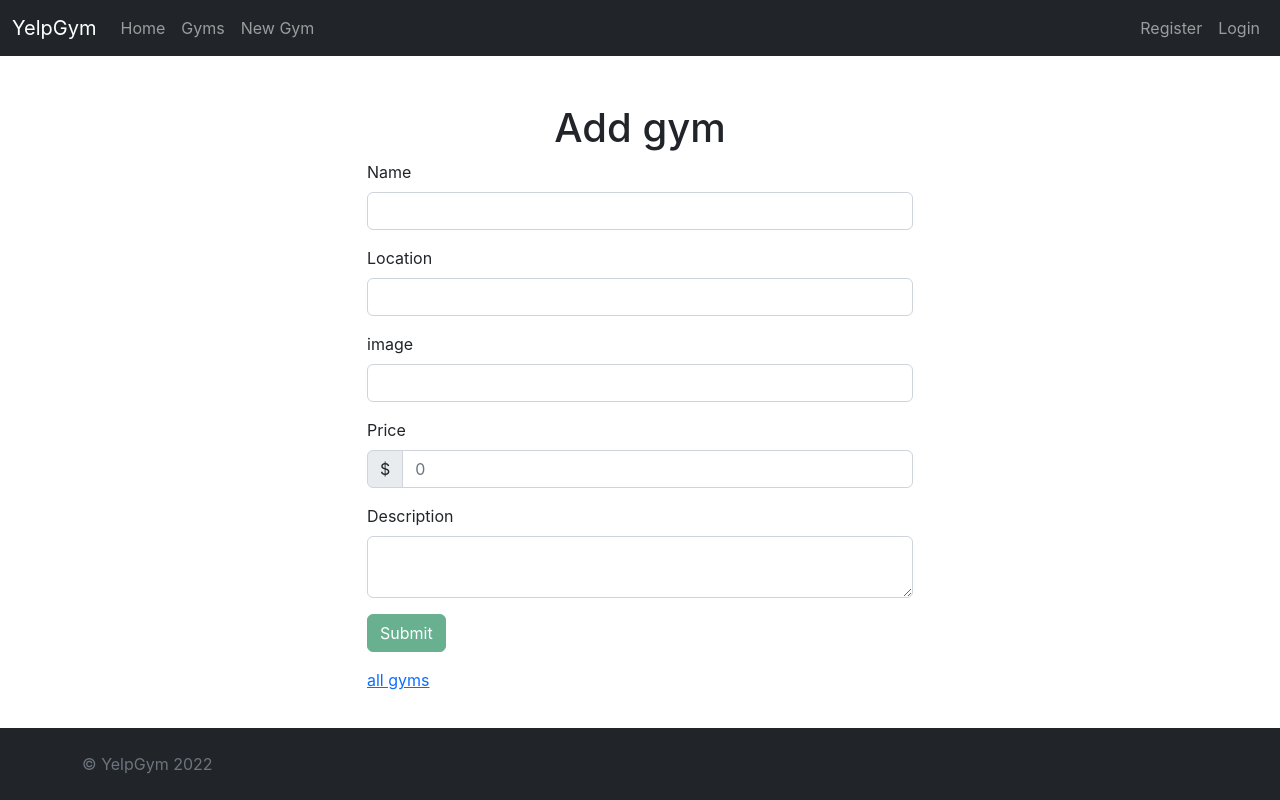
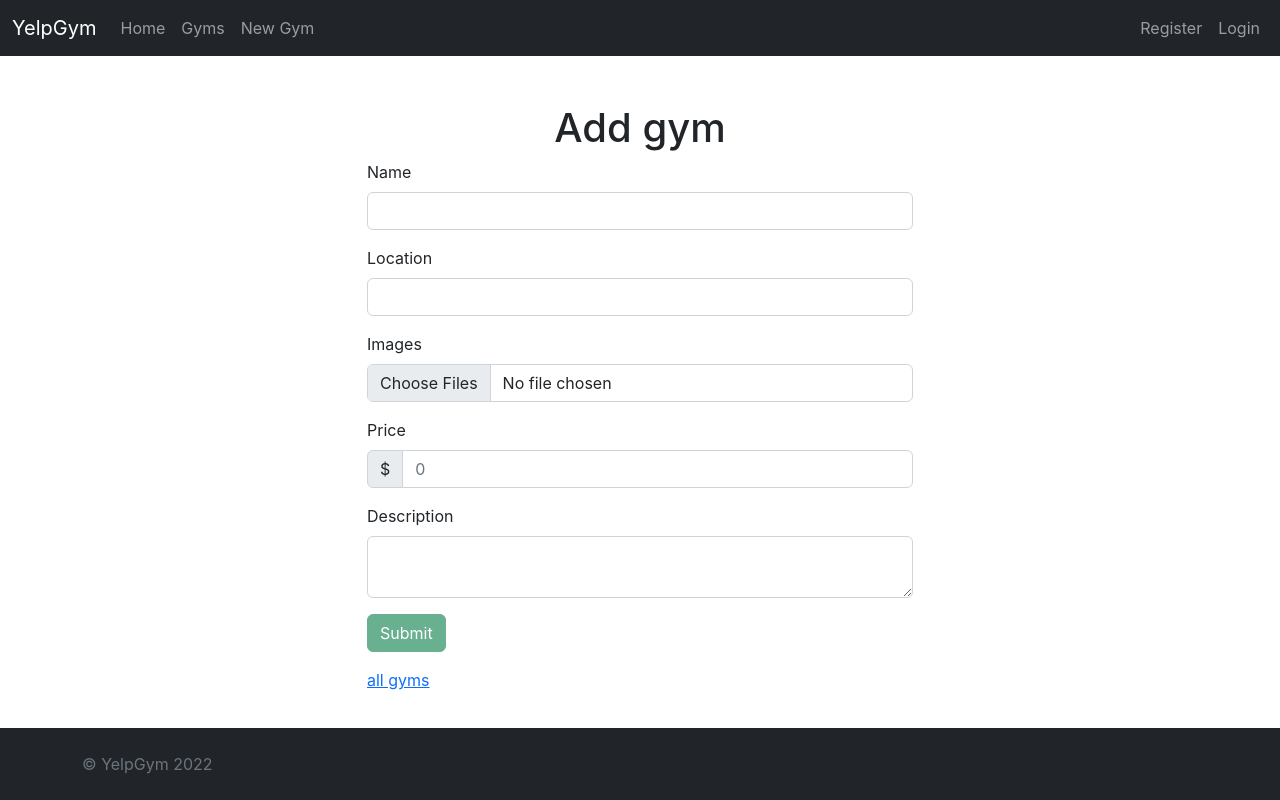
Before and after one commit to SimonJankowski/front-yelpgym, a React (Create React App) app: page /new in a window 1280 px wide. Built offline with nearby package versions, Linux system fonts and the light colour scheme; no server answers.

Commit message:
adding Cloudinary

```diff
--- a/src/screens/Edit.jsx
+++ b/src/screens/Edit.jsx
@@ -5,6 +5,8 @@ import { Form, Field } from "react-final-form";
 import axios from "axios";
 import * as Validators from "../helpers/validators";
 import ValidationDiv from "../Components/ValidationDiv";
+const cloudName = process.env.REACT_APP_CLOUD_NAME;
+const uploadPreset = process.env.REACT_APP_UPLOAD_PRESET;
 
 const Edit = ({ user, checkInProgress }) => {
   const [gymR, setGymR] = useState(undefined);
@@ -19,8 +21,6 @@ const Edit = ({ user, checkInProgress }) => {
 
   useEffect(() => {
     if (!checkInProgress && user && gymR && user?._id !== gymR?.author._id) {
-      console.log(user);
-      console.log(gymR);
       navigate(`/gym/${gymid}`, {
         state: {
           bikini: {
@@ -32,8 +32,28 @@ const Edit = ({ user, checkInProgress }) => {
     }
   }, [user]);
 
+  const getTNUrl = (string) => {
+    return string.replace("/upload", "/upload/w_200");
+  };
+
   const onFormSubmit = async (values) => {
-    const payload = { gym: { ...values.gym } };
+    console.log(cloudName);
+    console.log(cloudName);
+    const formData = new FormData();
+    const images = [];
+    console.log(values);
+    for (let i = 0; i < values.files?.length; i++) {
+      let file = values.files[i];
+      formData.append("file", file);
+      formData.append("cloud_name", cloudName);
+      formData.append("upload_preset", uploadPreset);
+      await axios.post("https://api.cloudinary.com/v1_1/dj4wwgoki/auto/upload", formData, { withCredentials: false }).then((res) => {
+        console.log(res.data);
+        images.push({ url: res.data.url, filename: res.data.public_id });
+      });
+    }
+    console.log(images);
+    const payload = { gym: { ...values.gym, images: [...images] }, deletedImages: values.deletedImages || [] };
     await axios
       .post(`/gyms/${gymid}/update`, payload)
       .then((res) => {
@@ -55,6 +75,27 @@ const Edit = ({ user, checkInProgress }) => {
       });
   };
 
+  const FileField = ({ name, ...props }) => (
+    <Field name={name}>
+      {({ input: { value, onChange, ...input } }) => (
+        <div className="mb-3">
+          <label htmlFor="images" className="form-label">
+            Images
+          </label>
+          <input
+            {...input}
+            type="file"
+            onChange={({ target }) => onChange(target.files)} // instead of the default target.value
+            multiple
+            id="images"
+            {...props}
+            className="form-control"
+          />
+        </div>
+      )}
+    </Field>
+  );
+
   return (
     <>
       <div className="row">
@@ -64,7 +105,7 @@ const Edit = ({ user, checkInProgress }) => {
             onSubmit={onFormSubmit}
             initialValues={{ gym: { ...gymR, _id: undefined, reviews: undefined, __v: undefined } }}
             render={({ handleSubmit, invalid, pristine }) => (
-              <form onSubmit={handleSubmit}>
+              <form onSubmit={handleSubmit} encType="multipart/form-data">
                 <Field name="gym[title]" validate={Validators.required}>
                   {({ input, meta }) => (
                     <div className="mb-3">
@@ -99,23 +140,7 @@ const Edit = ({ user, checkInProgress }) => {
                     </div>
                   )}
                 </Field>
-                <Field name="gym[image]" validate={Validators.required}>
-                  {({ input, meta }) => (
-                    <div className="mb-3">
-                      <label className="form-label" htmlFor="image">
-                        image
-                      </label>
-                      <input
-                        {...input}
-                        className={`form-control ${meta.touched ? (meta.error ? "is-invalid" : "is-valid") : ""}`}
-                        type="text"
-                        id="image"
-                        name="image"
-                      />
-                      <ValidationDiv meta={meta} />
-                    </div>
-                  )}
-                </Field>
+
                 <Field name="gym[price]" validate={Validators.required}>
                   {({ input, meta }) => (
                     <div className="mb-3">
@@ -156,6 +181,15 @@ const Edit = ({ user, checkInProgress }) => {
                     </div>
                   )}
                 </Field>
+                <FileField name="files" />
+
+                {gymR?.images?.map((img, idx) => (
+                  <>
+                    <img className="img-thumbnail" src={getTNUrl(img.url)} key={img.url} alt="gym" />
+                    <Field name="[deletedImages]" component="input" type="checkbox" value={img.filename} />
+                  </>
+                ))}
+
                 <div className="mb-3">
                   <button disabled={invalid || pristine} type="submit" className="btn btn-success">
                     Submit
--- a/src/screens/Gyms.jsx
+++ b/src/screens/Gyms.jsx
@@ -41,7 +41,7 @@ const Gyms = () => {
             <div className="card mb-3" key={idx}>
               <div className="row">
                 <div className="col-md-4">
-                  <img src={gym.image} alt="" className="img-fluid" />
+                  <img src={gym.images[0].url} alt="" className="img-fluid" />
                 </div>
                 <div className="col-md-8">
                   <div className="card-body">
--- a/src/screens/New.jsx
+++ b/src/screens/New.jsx
@@ -7,6 +7,8 @@ import { bikini } from "../helpers/bikini";
 import axios from "axios";
 import * as Validators from "../helpers/validators";
 import ValidationDiv from "../Components/ValidationDiv";
+import { FileField } from "../Components/FileField";
+const cloudName = process.env.REACT_APP_CLOUD_NAME;
 
 const New = () => {
   const navigate = useNavigate();
@@ -19,7 +21,20 @@ const New = () => {
   }, []);
 
   const onFormSubmit = async (values) => {
-    const payload = { gym: { ...values.gym } };
+    const formData = new FormData();
+    const images = [];
+    for (let i = 0; i < values.files.length; i++) {
+      let file = values.files[i];
+      formData.append("file", file);
+      formData.append("cloud_name", cloudName);
+      formData.append("upload_preset", "nccdxvpu");
+      await axios.post("https://api.cloudinary.com/v1_1/dj4wwgoki/auto/upload", formData, { withCredentials: false }).then((res) => {
+        console.log(res.data);
+        images.push({ url: res.data.url, filename: res.data.public_id });
+      });
+    }
+    console.log(images);
+    const payload = { gym: { ...values.gym, images: images } };
     await axios
       .post("/gyms/new", payload)
       .then((res) => {
@@ -42,12 +57,33 @@ const New = () => {
       });
   };
 
+  const FileField = ({ name, ...props }) => (
+    <Field name={name}>
+      {({ input: { value, onChange, ...input } }) => (
+        <div className="mb-3">
+          <label htmlFor="images" className="form-label">
+            Images
+          </label>
+          <input
+            {...input}
+            type="file"
+            onChange={({ target }) => onChange(target.files)} // instead of the default target.value
+            multiple
+            id="images"
+            {...props}
+            className="form-control"
+          />
+        </div>
+      )}
+    </Field>
+  );
+
   const NewGymForm = () => {
     return (
       <Form
         onSubmit={onFormSubmit}
         render={({ handleSubmit, invalid }) => (
-          <form onSubmit={handleSubmit}>
+          <form onSubmit={handleSubmit} encType="multipart/form-data">
             <Field name="gym[title]" validate={Validators.required}>
               {({ input, meta }) => (
                 <div className="mb-3">
@@ -82,23 +118,7 @@ const New = () => {
                 </div>
               )}
             </Field>
-            <Field name="gym[image]" validate={Validators.required}>
-              {({ input, meta }) => (
-                <div className="mb-3">
-                  <label className="form-label" htmlFor="image">
-                    image
-                  </label>
-                  <input
-                    {...input}
-                    className={`form-control ${meta.touched ? (meta.error ? "is-invalid" : "is-valid") : ""}`}
-                    type="text"
-                    id="image"
-                    name="image"
-                  />
-                  <ValidationDiv meta={meta} />
-                </div>
-              )}
-            </Field>
+            <FileField name="files" />
             <Field
               name="gym[price]"
               validate={Validators.composeValidators(Validators.required, Validators.mustBeNumber, Validators.minValue(0))}
--- a/src/screens/Show.jsx
+++ b/src/screens/Show.jsx
@@ -88,8 +88,8 @@ const Show = ({ user }) => {
           <form onSubmit={handleSubmit} className="mb-3">
             <Field name="review[rating]" className="mb-3" validate={Validators.required}>
               {({ input, meta }) => (
-                <fieldset class="starability-basic">
-                  <input type="radio" id="no-rate" class="input-no-rate" name="review[rating]" defaultChecked aria-label="No review." />
+                <fieldset className="starability-basic">
+                  <input type="radio" id="no-rate" className="input-no-rate" name="review[rating]" defaultChecked aria-label="No review." />
                   <input {...input} type="radio" id="first-rate1" name="review[rating]" value="1" />
                   <label htmlFor="first-rate1" title="Terrible">
                     1 star
@@ -140,7 +140,7 @@ const Show = ({ user }) => {
         <div className="mb-3 card" key={review._id}>
           <div className="card-body">
             {review.author?.username ? <h6 className="card-title mb-2 text-muted">{review.author?.username} </h6> : null}
-            <p class="starability-result" data-rating={review.rating}>
+            <p className="starability-result" data-rating={review.rating}>
               Rated: {review.rating} stars
             </p>
             <p className="card-text">Review: {review.body}</p>
@@ -173,8 +173,31 @@ const Show = ({ user }) => {
         <>
           <div className="row">
             <div className="col-6">
+              <div id="gymcarousel" className="carousel slide" data-bs-ride="carousel">
+                <div className="carousel-inner">
+                  {gym.images.map((img, idx) => (
+                    <div key={idx} className={"carousel-item" + (idx === 0 ? " active" : "")}>
+                      <img src={img.url} className="d-block w-100" alt="" />
+                    </div>
+                  ))}
+                </div>
+                {gym.images.length > 1 ? (
+                  <>
+                    <button className="carousel-control-prev" type="button" data-bs-target="#gymcarousel" data-bs-slide="prev">
+                      <span className="carousel-control-prev-icon" aria-hidden="true"></span>
+                      <span className="visually-hidden">Previous</span>
+                    </button>
+                    <button className="carousel-control-next" type="button" data-bs-target="#gymcarousel" data-bs-slide="next">
+                      <span className="carousel-control-next-icon" aria-hidden="true"></span>
+                      <span className="visually-hidden">Next</span>
+                    </button>
+                  </>
+                ) : null}
+              </div>
+
               <div className="card mb-3">
-                <img src={gym.image} className="card-img-top" alt="..." />
+                {console.log(gym)}
+
                 <div className="card-body">
                   <h5 className="card-title">{gym.title}</h5>
                   <p className="card-text">{gym.description}</p>
```
Also changed, not shown: src/Components/FileField.jsx (added), 1 other file (tests, documents, lock files or other folders).
